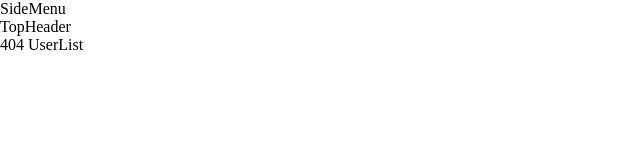
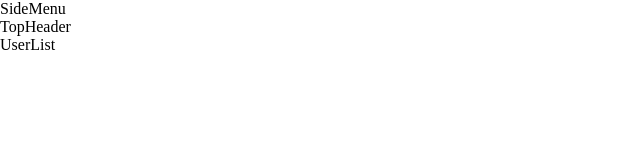
Before and after one commit to Super-ZiHao/ness-system, a React (Create React App) app: page /user-manage/list in a window 1280 px wide. Before the commit this address had no page. Shown: the top 160 px of the page, without its empty margins (0-640 px from the left). Built offline with nearby package versions, Linux system fonts and the light colour scheme; sample sign-in values are in the browser's storage.

Commit message:
搭建路由

```diff
--- a/src/views/sandbox/nopermission/Nopermission.tsx
+++ b/src/views/sandbox/nopermission/Nopermission.tsx
@@ -1,5 +1,5 @@
 const Nopermission = () => {
-  return <div>Nopermission</div>
-}
+  return <div>404 Nopermission</div>;
+};
 
-export default Nopermission
+export default Nopermission;
--- a/src/views/sandbox/user-manage/UserList.tsx
+++ b/src/views/sandbox/user-manage/UserList.tsx
@@ -1,5 +1,5 @@
 const UserList = () => {
-  return <div>404 UserList</div>;
+  return <div>UserList</div>;
 };
 
 export default UserList;
```
